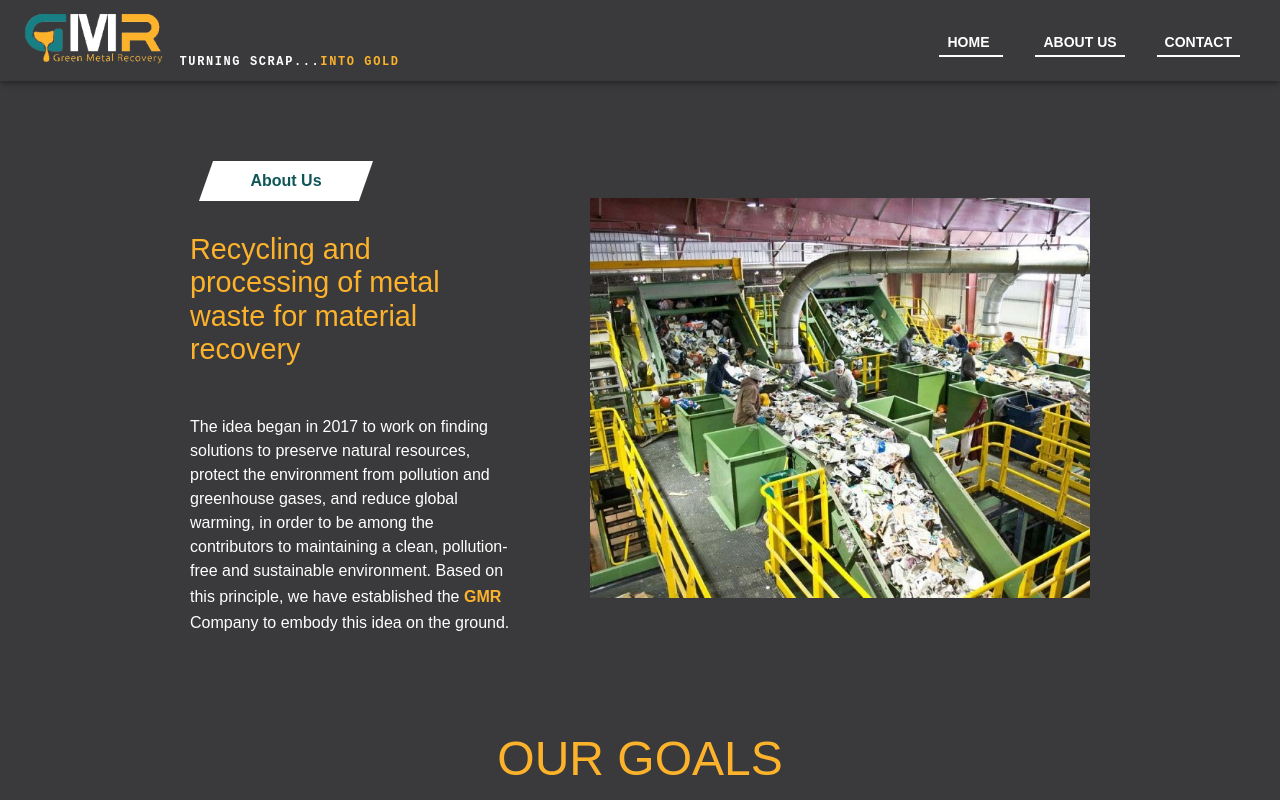
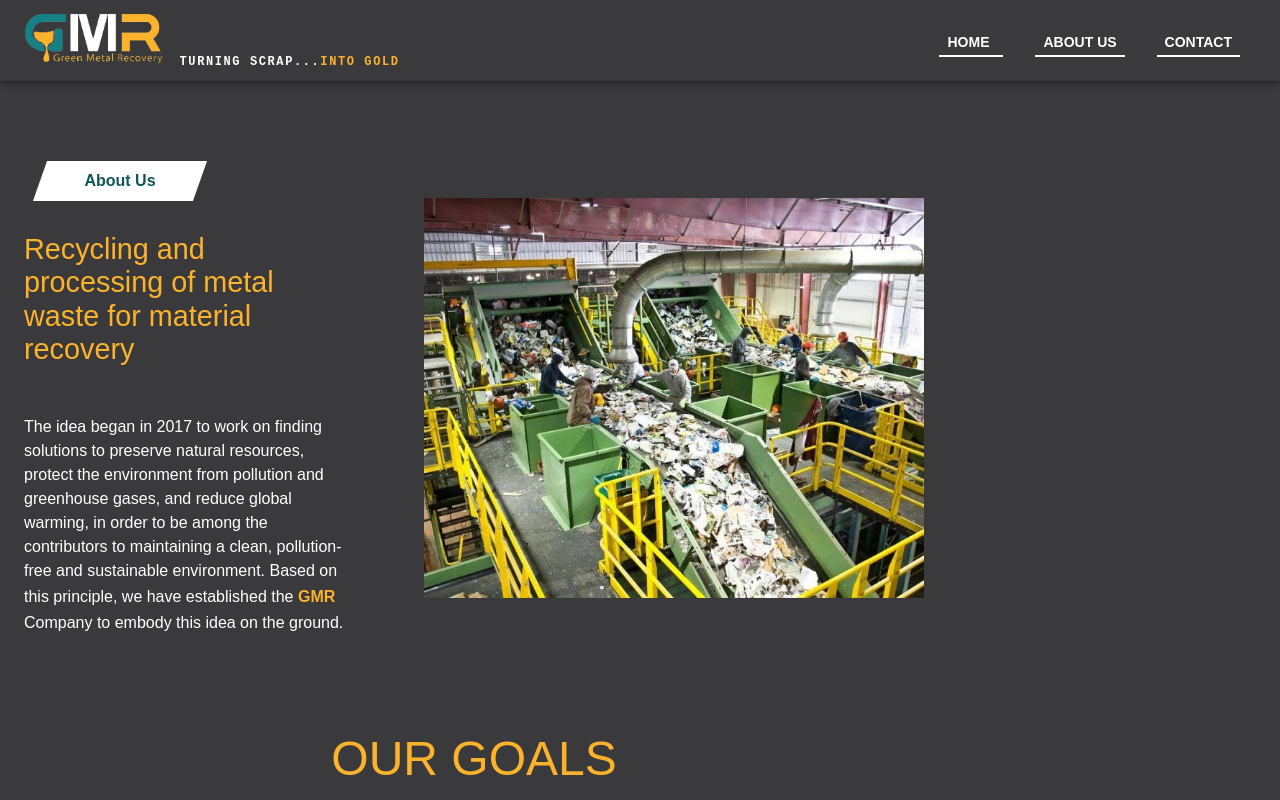
Before and after one commit to SalwanArar/GMR, a React (Create React App) app: page /about in a window 1280 px wide. Shown: the top 800 px of the page. Built offline with nearby package versions, Linux system fonts and the light colour scheme; a web font is replaced by a local one.

Commit message:
Changing the routes

```diff
--- a/src/App.js
+++ b/src/App.js
@@ -2,6 +2,9 @@
 import Header from './components/header/Header';
 import {
     createBrowserRouter,
+    createRoutesFromElements,
+    Outlet,
+    Route,
     RouterProvider,
 } from "react-router-dom";
 import HomePage from './routes/home_page/HomePage';
@@ -12,23 +15,7 @@ import AboutUsPage from './routes/about_page/AboutUsPage';
 import NotFoundPage from './routes/ErrorPageNotFound';
 import ContactPage from './routes/contact_page/ContactPage';
 import { Box } from '@mui/material';
-const router = createBrowserRouter([
-    {
-        path: "/",
-        element: <HomePage />,
-        errorElement: <NotFoundPage />
-    },
-    {
-        path: "/about",
-        element: <AboutUsPage />,
-        errorElement: <NotFoundPage />
-    },
-    {
-        path: "/contact",
-        element: <ContactPage />,
-        errorElement: <NotFoundPage />
-    }
-]);
+
 
 const theme = createTheme({
     typography: {
@@ -63,9 +50,26 @@ const theme = createTheme({
         },
     },
 });
+
 function App() {
+    const router = createBrowserRouter(
+        createRoutesFromElements(
+            <Route path='/' element={ <Root /> } errorElement={ <NotFoundPage /> }>
+                <Route index path='/' element={ <HomePage /> }/>
+                <Route path='/about' element={ <AboutUsPage /> }/>
+                <Route path='/contact' element={ <ContactPage /> }/>
+            </Route>
+        )
+    );
     return (
         <ThemeProvider theme={theme}>
+            <RouterProvider router={ router }/>
+        </ThemeProvider>
+    );
+}
+
+const Root = () => {
+    return (
         <Box
         component={'nav'}
         minHeight={'100vh'}
@@ -75,10 +79,11 @@ function App() {
             flexDirection: 'column'
         }}>
             <Header />
-                    <RouterProvider router={router} />
+            <Box component={'div'}>
+                <Outlet />
+            </Box>
             <Footer />
         </Box>
-        </ThemeProvider>
     );
 }
 
```
Lines whose indentation alone changed are shown as unchanged.
